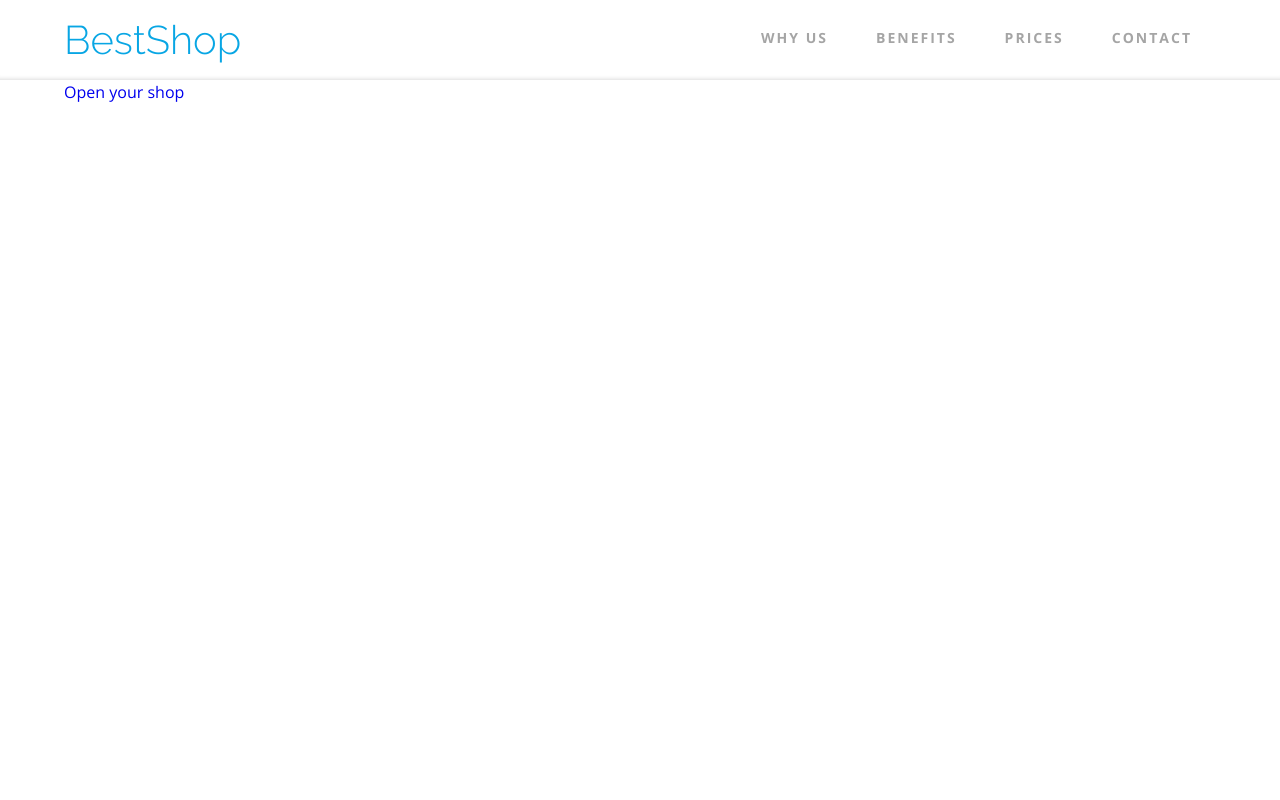
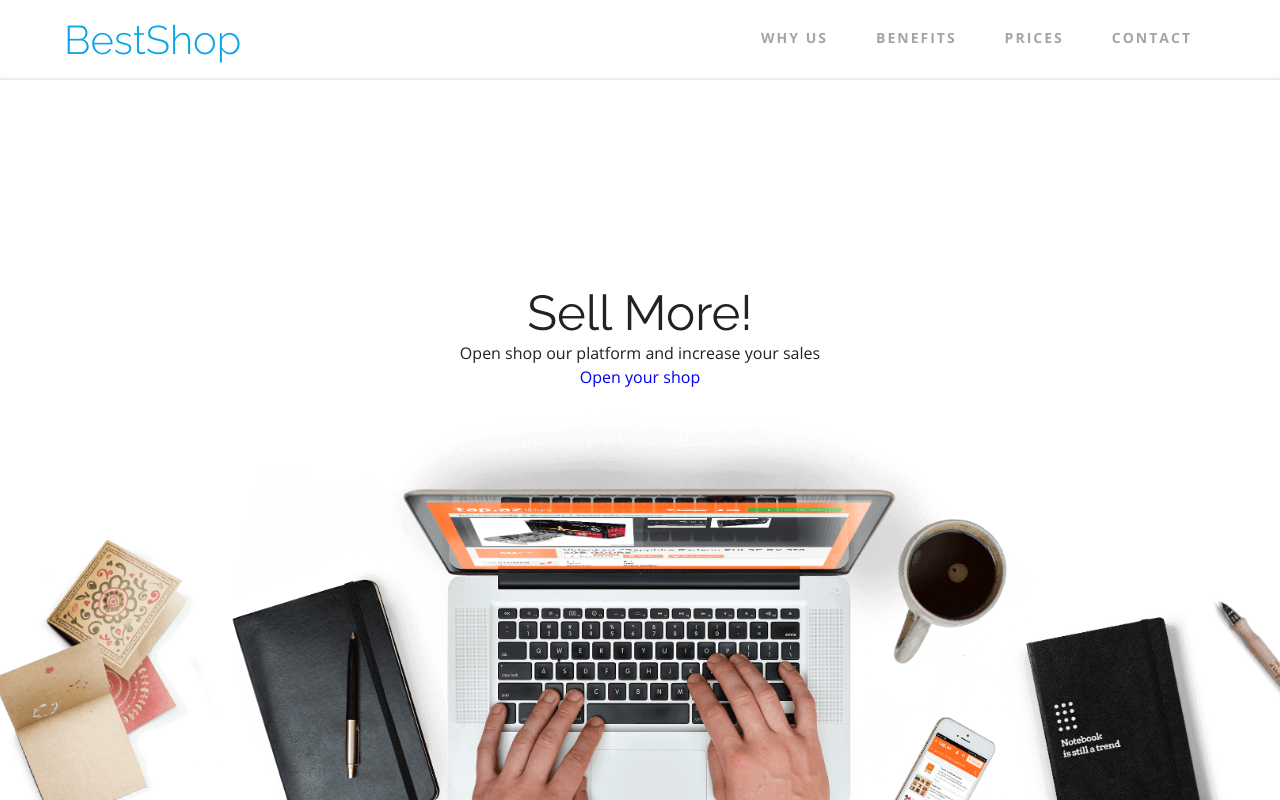
Before and after one commit to DariuszMeissner/BestShop-web-app, a website: page index.html in a window 1280 px wide. Drawn offline with Linux system fonts and the light colour scheme.

Commit message:
basic styling for opening section

```diff
--- a/scss/layout/_opening.scss
+++ b/scss/layout/_opening.scss
@@ -0,0 +1,34 @@
+.opening {
+  padding-top: $header-height;
+  height: 100vh;
+  display: flex;
+  flex-direction: column;
+  justify-content: flex-end;
+  overflow: hidden;
+  background-color: $backgraund;
+
+  &--container {
+    height: 60vh;
+    display: flex;
+    flex-direction: column;
+    justify-content: center;
+    align-items: center;
+    @include laptop {
+      height: 60vh;
+      padding-bottom: 0;
+      justify-content: flex-end;
+    }
+  }
+  &__subtitle, &__title {
+    text-align: center;
+  }
+  &__img {
+    background-image: url("../../assets/Background.png");
+    height: 40vh;
+    background-size: cover;
+    background-position: top center;
+    @include laptop {
+      height: 80vh;
+    }
+  }
+}
```
Also changed, not shown: css/main.css, 1 other file.
